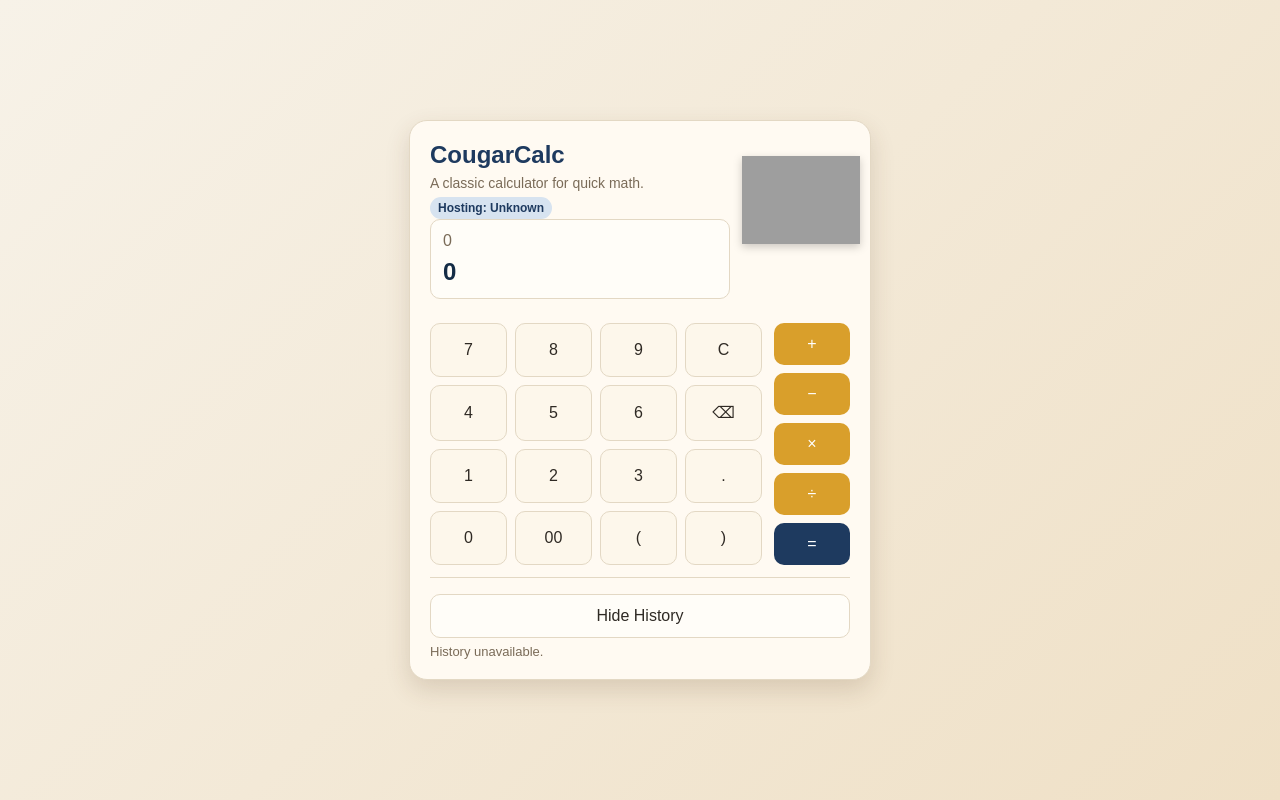
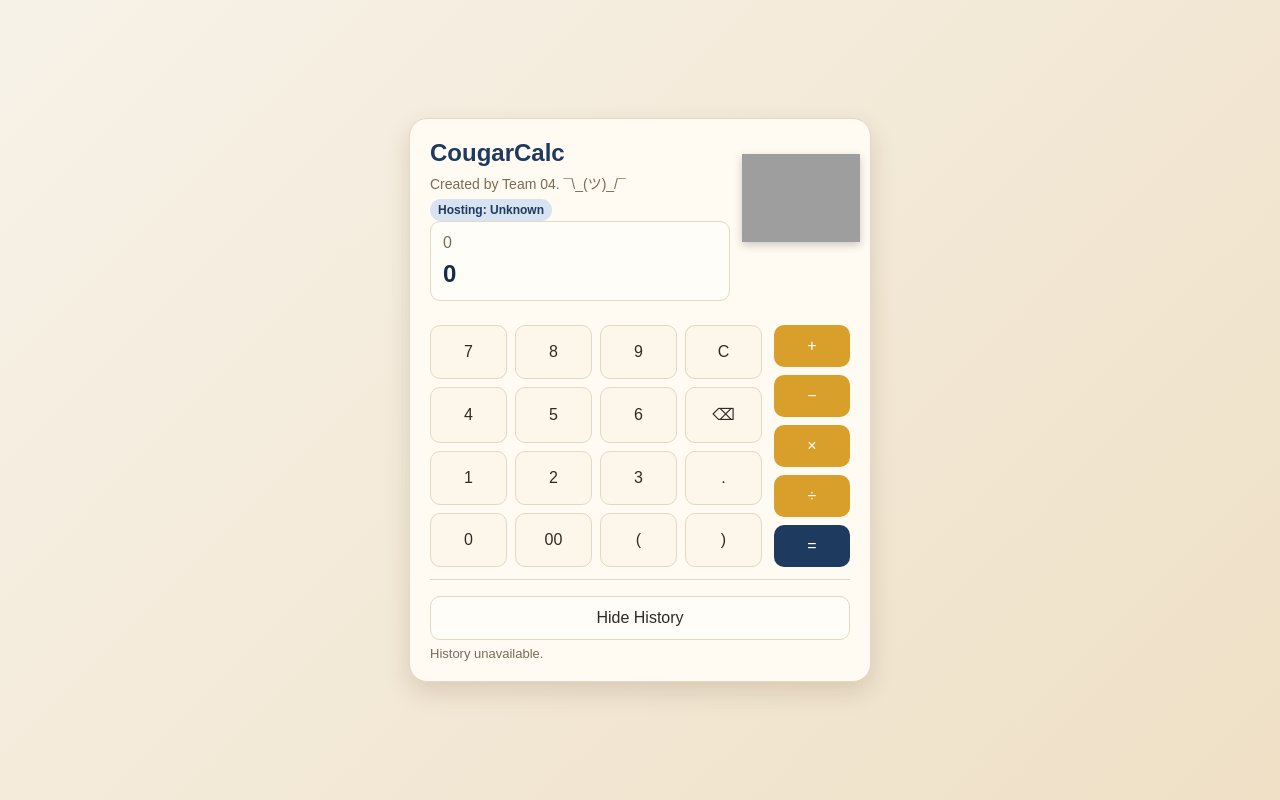
Before and after one commit to byumerrill/is404-cougarcalc, a website: page public/index.html in a window 1280 px wide. Drawn offline with Linux system fonts and the light colour scheme; no server answers; grey boxes are pictures that could not be loaded.

Commit message:
Add team identity to CougarCalc subtitle. And an emotion.

```diff
--- a/public/index.html
+++ b/public/index.html
@@ -207,7 +207,7 @@
       <div class="header">
         <div class="header-text">
           <h1>CougarCalc</h1>
-          <p class="subtitle">A classic calculator for quick math.</p>
+          <p class="subtitle">Created by Team 04. ¯\_(ツ)_/¯</p>
           <div id="environmentBadge" class="environment-badge">Checking environment…</div>
           <div class="display">
             <div id="formula" class="formula">0</div>
```
